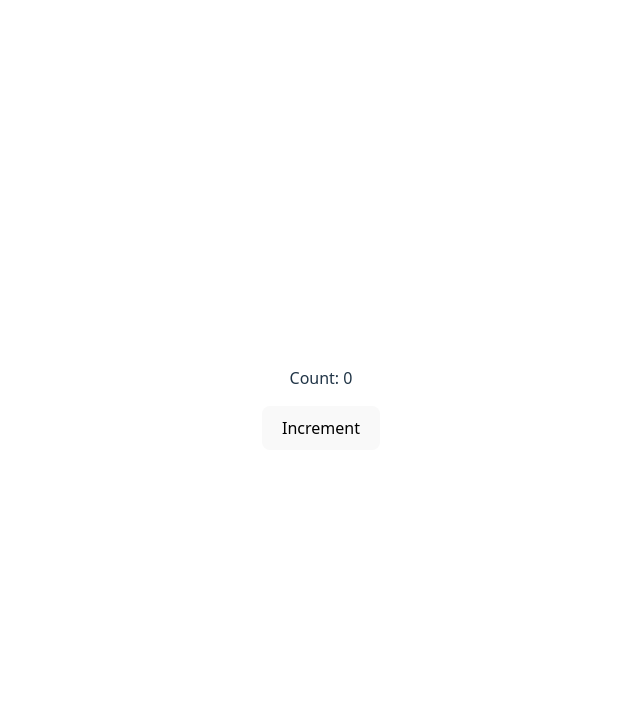
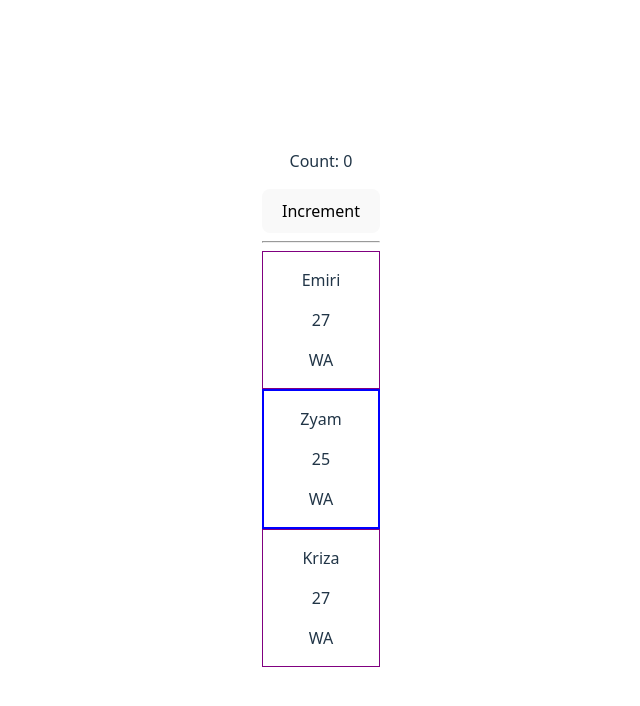
Before and after one commit to emirisato1003/react-jay-lab, a React (Vite) app: page / in a window 1280 px wide. Shown: the top 706 px of the page, without its empty margins (319-959 px from the left). Built offline with nearby package versions, Linux system fonts and the light colour scheme.

Commit message:
create component

```diff
--- a/src/App.jsx
+++ b/src/App.jsx
@@ -2,7 +2,32 @@ import React, { useState } from 'react';
 import ArticleList from './components/ArticleList';
 import Header from './components/Header';
 import Footer from './components/Footer';
+import UserCard from './UserCard';
 import './App.css';
+
+const users = [
+  {
+    id: 1,
+    name: "Emiri",
+    age: 27,
+    location: "WA",
+    gender: 'female'
+  },
+  {
+    id: 2,
+    name: "Zyam",
+    age: 25,
+    location: "WA",
+    gender: "male"
+  },
+  {
+    id: 3,
+    name: "Kriza",
+    age: 27,
+    location: "WA",
+    gender: 'female'
+  },
+];
 
 function App() {
   const [count, setCount] = useState(0);
@@ -10,6 +35,17 @@ function App() {
     <div>
       <p>Count: {count}</p>
       <button onClick={() => setCount(count + 1)}>Increment</button>
+      <hr />
+      {users.map((user) =>
+        <UserCard
+          key={user.id}
+          name={user.name}
+          age={user.age}
+          location={user.location}
+          borderColor={user.gender === 'male' ? '2px solid blue' : '1px solid purple'}
+        />
+      )}
+
     </div>
     // <>
     //   <Header />
--- /dev/null
+++ b/src/UserCard.jsx
@@ -0,0 +1,12 @@
+import React from 'react';
+
+const UserCard = ({name, age, location, borderColor}) => {
+    return (
+        <div style={{ border: borderColor }}>
+            <p>{name}</p>
+            <p>{age}</p>
+            <p>{location}</p>
+        </div>
+    );
+};
+export default UserCard;
```
